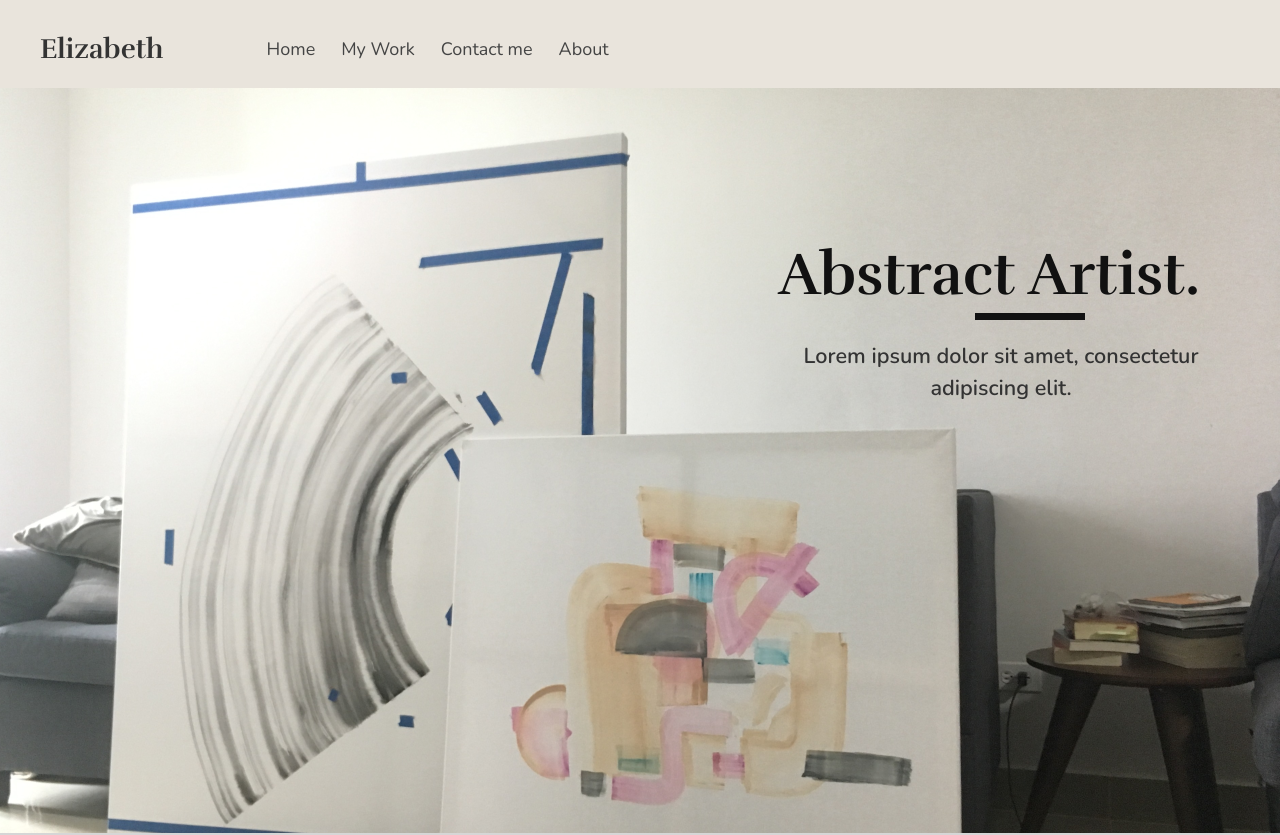
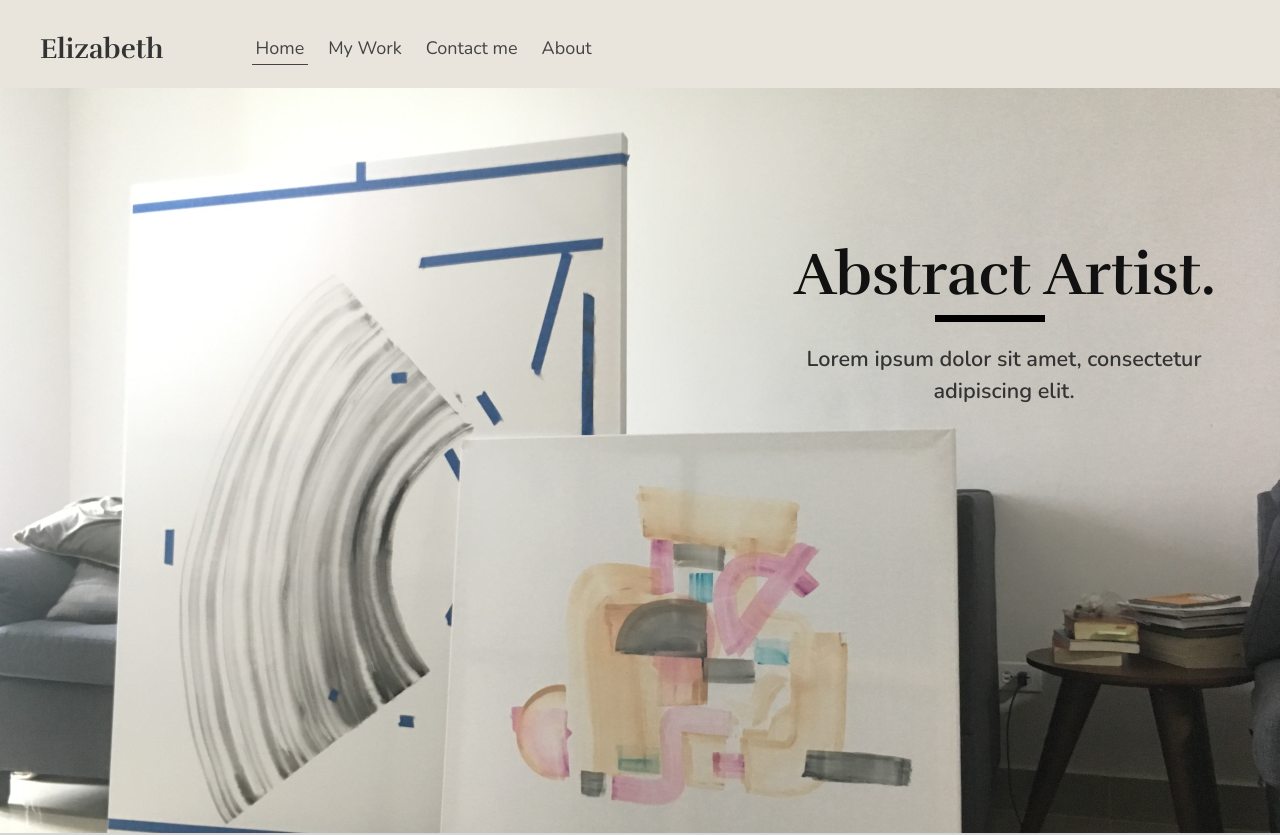
Before and after one commit to Faberdash/Eliza-Colors, a plain HTML site: page index.html in a window 1280 px wide. Shown: the top 835 px of the page. Drawn offline with nearby package versions, Linux system fonts and the light colour scheme.

Commit message:
Added nav-link indexing + Changed separator in landing page to an hr element.

```diff
--- a/css/styles.css
+++ b/css/styles.css
@@ -1,6 +1,10 @@
 body {
   background-color: #999;
   font-family: 'Nunito', sans-serif;
+}
+
+a {
+  padding: 0;
 }
 
 .link {
@@ -27,7 +31,7 @@ body {
   font-family: 'Rufina', serif;
   font-size: 1.75rem;
   font-weight: bold;
-  margin: 15px 90px 5px 40px;
+  margin: 15px 80px 5px 40px;
 }
 
 .navbar-brand:hover {
@@ -35,17 +39,23 @@ body {
 }
 
 .nav-item {
-  margin: 10px 5px 0;
+  margin: 10px 8px 0;
 }
 
 .nav-link {
   color: #444;
   font-size: 1.125rem;
   font-weight: 300;
+  padding: 2px 4px !important;
 }
 
 .nav-link:hover {
   color: #666;
+  border-color: #666;
+}
+
+.indexed {
+  border-bottom: 1px solid #444;
 }
 
 /* .nav-social-media-btn {
@@ -67,31 +77,36 @@ body {
   width: 100%;
 }
 
+.landing-page-table {
+  float: right;
+  width: 50%;
+}
+
 .header {
   color: #111;
-  float: right;
   font-family: 'Rufina', serif;
   font-size: 3.75rem;
   font-weight: bold;
-  margin: 150px 80px 20px;
+  margin: 150px 0 5px 125px;
+  width: 75%;
 }
 
-.seperator {
-  background-color: #111;
-  height: 7px;
-  left: 975px;
-  position: relative;
-  top: 225px;
+.separator {
+  background-color: #000;
+  border-color: #000 !important;
+  border-style: solid none none;
+  border-width: 7px;
+  display: inline-block;
+  margin-left: 295px;
   width: 110px;
 }
 
 .bio {
   color: #333;
-  float: right;
   font-size: 1.35rem;
   font-weight: 600;
-  margin: 10px 55px 20px 500px;
-  width: 35%;
+  margin: 5px 0 0 140px;
+  width: 70%;
 }
 
 /* Gallery Preview */
--- a/index.html
+++ b/index.html
@@ -37,7 +37,7 @@
         <div class="collapse navbar-collapse" id="hamburger">
           <ul class="navbar-nav ml-auto">
             <li class="nav-item">
-              <a class="nav-link" href="#">Home</a>
+              <a class="nav-link indexed" href="#">Home</a>
             </li>
             <li class="nav-item">
               <a class="nav-link" href="#">My Work</a>
@@ -57,9 +57,17 @@
 
       <!-- Landing Page Image and Title -->
       <div class="landing-page-img-container">
-        <h1 class="header animate__animated animate__fadeInRight">Abstract Artist.</h1>
-        <div class="seperator animate__animated animate__fadeInRight"></div>
-        <p class="bio animate__animated animate__fadeInRight">Lorem ipsum dolor sit amet, consectetur adipiscing elit.</p>
+        <div class="landing-page-table">
+          <div class="row">
+            <h1 class="header animate__animated animate__fadeInRight">Abstract Artist.</h1>
+          </div>
+          <div class="row">
+            <hr class="separator animate__animated animate__fadeInRight">
+          </div>
+          <div class="row">
+            <p class="bio animate__animated animate__fadeInRight">Lorem ipsum dolor sit amet, consectetur adipiscing elit.</p>
+          </div>
+        </div>
       </div>
 
     </div>
```
